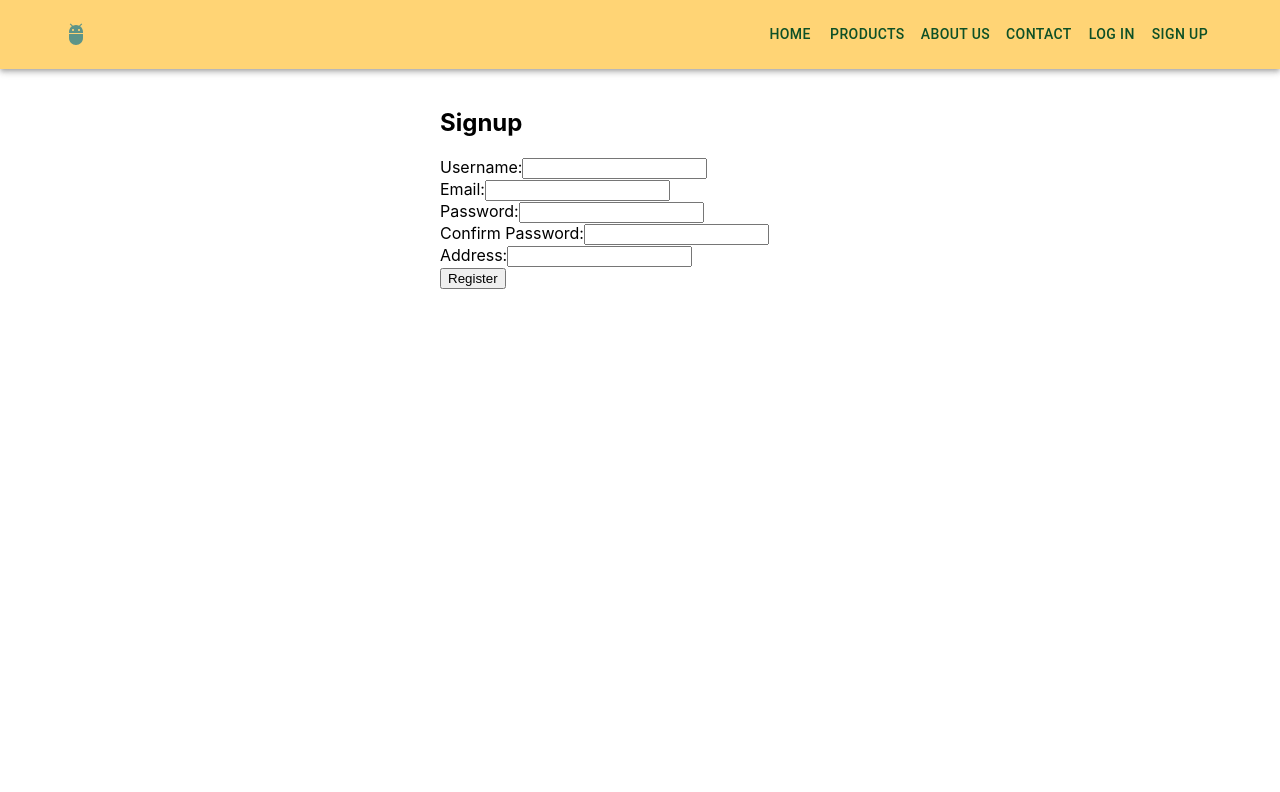
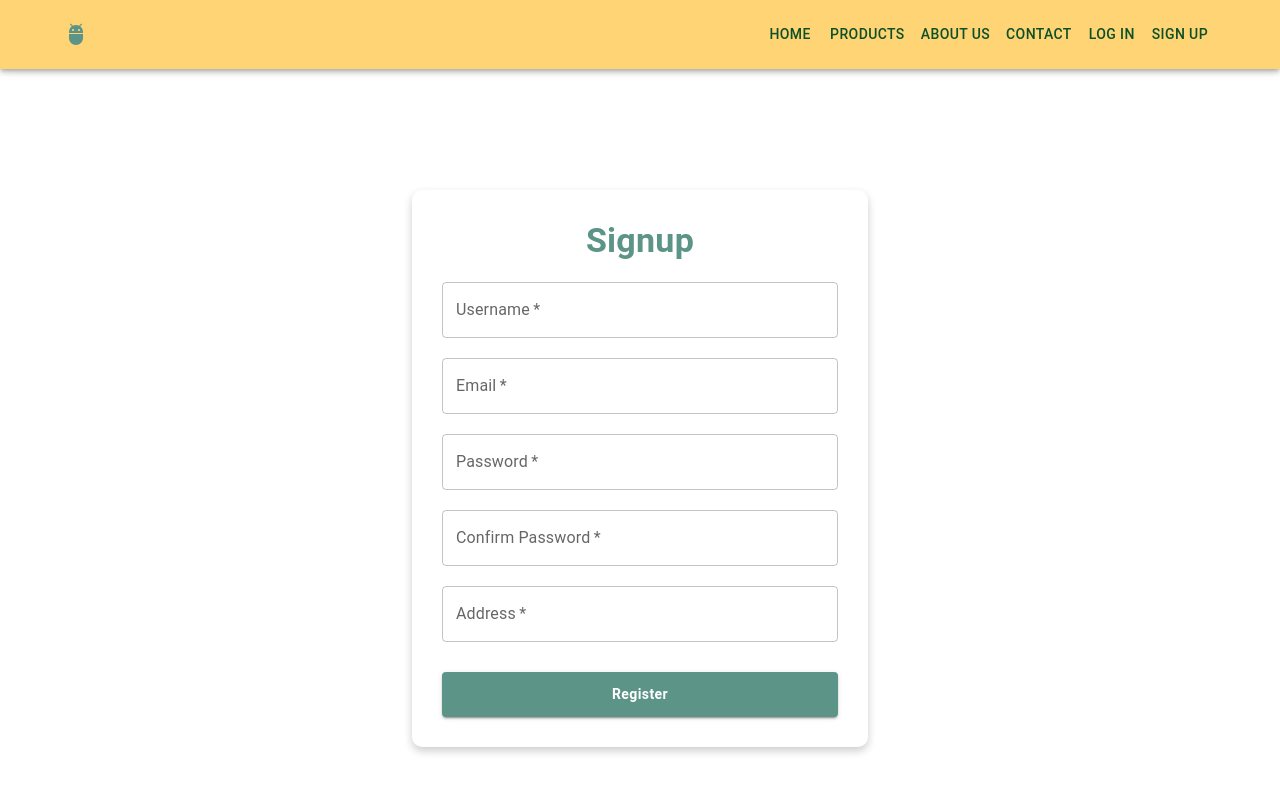
Before and after one commit to privatepej/OnlineOrderingSystem, a React (Create React App) app: page /signup in a window 1280 px wide. Shown: the top 792 px of the page. Built offline with nearby package versions, Linux system fonts and the light colour scheme.

Commit message:
login and signup design

```diff
--- a/src/pages/Homepage.js
+++ b/src/pages/Homepage.js
@@ -1,5 +1,4 @@
 import React from "react";
-import { useAuth } from "../hooks/AuthProvider";
 import Banner from "./component/Banner";
 import AboutUsHome from "./component/AboutUsHome";
 import BannerPhoto from "./component/BannerPhoto";
@@ -9,11 +8,8 @@ import Footer from "./component/Footer";
 import Landing from "./component/Landing";
 
 const Homepage = () => {
-  const { user } = useAuth();
-
   return (
     <>
-      {/* <h1>HELLO {user?.username}</h1> */}
       <Landing />
       <Banner />
       <AboutUsHome />
--- a/src/pages/LoginPage.js
+++ b/src/pages/LoginPage.js
@@ -2,12 +2,20 @@ import React, { useState } from "react";
 import { useNavigate } from "react-router-dom";
 import { useAuth } from "../hooks/AuthProvider";
 import Api from "../api/api";
+import {
+  Box,
+  Button,
+  TextField,
+  Typography,
+  Link,
+  Container,
+  Alert,
+} from "@mui/material";
 
 const LoginPage = () => {
   const [email, setEmail] = useState("");
   const [password, setPassword] = useState("");
   const [error, setError] = useState("");
-  const navigate = useNavigate();
   const { login } = useAuth();
 
   const handleLogin = async (e) => {
@@ -16,34 +24,112 @@ const LoginPage = () => {
 
     try {
       const userData = await Api.login(email, password);
-      console.log("userData", userData);
       login(userData);
-      navigate(userData.role === "ADMINISTRATOR" ? "/dashboard" : "/");
     } catch (err) {
       setError(err || "Invalid email or password");
     }
   };
 
   return (
-    <form onSubmit={handleLogin}>
-      <h2>Login</h2>
-      {error && <p style={{ color: "red" }}>{error}</p>}
-      <input
+    <Container
+      maxWidth="xs"
+      sx={{
+        display: "flex",
+        alignItems: "center",
+        minHeight: "100vh",
+      }}
+    >
+      <Box
+        sx={{
+          padding: "30px",
+          borderRadius: "10px",
+          boxShadow: "0 4px 8px rgba(0, 0, 0, 0.2)",
+          textAlign: "center",
+          width: "100%",
+        }}
+      >
+        <Typography
+          variant="h4"
+          sx={{ fontWeight: "bold", color: "#5d9488", marginBottom: "20px" }}
+        >
+          Log in
+        </Typography>
+
+        {error && (
+          <Alert severity="error" sx={{ marginBottom: "20px" }}>
+            {error}
+          </Alert>
+        )}
+
+        <Box component="form" onSubmit={handleLogin}>
+          <TextField
+            label="Email"
             type="email"
-        placeholder="Email"
+            placeholder="Example@Gmail.com"
+            fullWidth
             value={email}
             onChange={(e) => setEmail(e.target.value)}
             required
+            sx={{
+              marginBottom: "20px",
+            }}
           />
-      <input
+
+          <TextField
+            label="Password"
             type="password"
-        placeholder="Password"
+            placeholder="Enter password"
+            fullWidth
             value={password}
             onChange={(e) => setPassword(e.target.value)}
             required
+            sx={{
+              marginBottom: "20px",
+            }}
           />
-      <button type="submit">Login</button>
-    </form>
+
+          <Button
+            type="submit"
+            variant="contained"
+            fullWidth
+            sx={{
+              backgroundColor: "#5d9488",
+              color: "#fff",
+              fontWeight: "bold",
+              textTransform: "none",
+              "&:hover": {
+                backgroundColor: "#0e5026",
+              },
+              marginTop: "10px",
+            }}
+          >
+            Sign In
+          </Button>
+        </Box>
+
+        <Box
+          sx={{
+            marginTop: "20px",
+            textAlign: "center",
+          }}
+        >
+          <Typography variant="body2" sx={{ color: "#888" }}>
+            Don't have an account?
+            <Link
+              href="/signup"
+              sx={{
+                color: "#ffd475",
+                fontWeight: "bold",
+                textDecoration: "none",
+              }}
+            >
+              {" "}
+              Sign Up
+            </Link>
+          </Typography>
+        </Box>
+      </Box>
+    </Container>
   );
 };
 
--- a/src/pages/SignupPage.js
+++ b/src/pages/SignupPage.js
@@ -2,6 +2,18 @@ import React, { useState } from "react";
 import { useNavigate } from "react-router-dom";
 import { useAuth } from "../hooks/AuthProvider";
 import Api from "../api/api";
+import {
+  Box,
+  Button,
+  TextField,
+  Typography,
+  Container,
+  Alert,
+  Select,
+  MenuItem,
+  InputLabel,
+  FormControl,
+} from "@mui/material";
 
 const SignupPage = () => {
   const [formData, setFormData] = useState({
@@ -10,23 +22,22 @@ const SignupPage = () => {
     password: "",
     confirmPassword: "",
     address: "",
-    role: "CUSTOMER", // Default role
+    role: "CUSTOMER",
   });
   const [error, setError] = useState("");
   const [success, setSuccess] = useState("");
   const navigate = useNavigate();
-  const { user } = useAuth(); // Get the currently logged-in user
+  const { user } = useAuth();
 
   const handleChange = (e) => {
     const { name, value } = e.target;
     setFormData((prev) => ({ ...prev, [name]: value }));
-    setError(""); // Clear error on input change
+    setError("");
   };
 
   const handleSubmit = async (e) => {
     e.preventDefault();
 
-    // Client-side validation
     if (formData.password !== formData.confirmPassword) {
       setError("Passwords do not match");
       return;
@@ -35,6 +46,14 @@ const SignupPage = () => {
     try {
       await Api.registerUser(formData);
       setSuccess("Registration successful!");
+      setFormData({
+        username: "",
+        email: "",
+        password: "",
+        confirmPassword: "",
+        address: "",
+        role: "CUSTOMER",
+      });
       setTimeout(() => {
         navigate(user?.role === "ADMINISTRATOR" ? "/admin/signup" : "/login");
       }, 2000);
@@ -44,82 +63,136 @@ const SignupPage = () => {
   };
 
   return (
-    <div style={{ maxWidth: "400px", margin: "auto", padding: "20px" }}>
-      <h2>{user?.role === "ADMINISTRATOR" ? "Add User" : "Signup"}</h2>
-      {error && <p style={{ color: "red" }}>{error}</p>}
-      {success && <p style={{ color: "green" }}>{success}</p>}
-      <form onSubmit={handleSubmit}>
-        <div>
-          <label>Username:</label>
-          <input
-            type="text"
+    <Container
+      maxWidth="xs"
+      sx={{
+        display: "flex",
+        flexDirection: "column",
+        justifyContent: "center",
+        alignItems: "center",
+        minHeight: "100vh",
+      }}
+    >
+      <Box
+        sx={{
+          padding: "30px",
+          borderRadius: "10px",
+          boxShadow: "0 4px 8px rgba(0, 0, 0, 0.2)",
+          textAlign: "center",
+          backgroundColor: "#fff",
+          width: "100%",
+        }}
+      >
+        <Typography
+          variant="h4"
+          sx={{ fontWeight: "bold", color: "#5d9488", marginBottom: "20px" }}
+        >
+          {user?.role === "ADMINISTRATOR" ? "Add User" : "Signup"}
+        </Typography>
+
+        {error && (
+          <Alert severity="error" sx={{ marginBottom: "20px" }}>
+            {error}
+          </Alert>
+        )}
+        {success && (
+          <Alert severity="success" sx={{ marginBottom: "20px" }}>
+            {success}
+          </Alert>
+        )}
+
+        <Box component="form" onSubmit={handleSubmit}>
+          <TextField
+            label="Username"
             name="username"
+            fullWidth
             value={formData.username}
             onChange={handleChange}
             required
+            sx={{ marginBottom: "20px" }}
           />
-        </div>
-        <div>
-          <label>Email:</label>
-          <input
+
+          <TextField
+            label="Email"
+            name="email"
             type="email"
-            name="email"
+            fullWidth
             value={formData.email}
             onChange={handleChange}
             required
+            sx={{ marginBottom: "20px" }}
           />
-        </div>
-        <div>
-          <label>Password:</label>
-          <input
+
+          <TextField
+            label="Password"
+            name="password"
             type="password"
-            name="password"
+            fullWidth
             value={formData.password}
             onChange={handleChange}
             required
+            sx={{ marginBottom: "20px" }}
           />
-        </div>
-        <div>
-          <label>Confirm Password:</label>
-          <input
+
+          <TextField
+            label="Confirm Password"
+            name="confirmPassword"
             type="password"
-            name="confirmPassword"
+            fullWidth
             value={formData.confirmPassword}
             onChange={handleChange}
             required
+            sx={{ marginBottom: "20px" }}
           />
-        </div>
-        <div>
-          <label>Address:</label>
-          <input
-            type="text"
+
+          <TextField
+            label="Address"
             name="address"
+            fullWidth
             value={formData.address}
             onChange={handleChange}
             required
+            sx={{ marginBottom: "20px" }}
           />
-        </div>
 
-        {/* Conditionally render the Role dropdown for admins */}
           {user?.role === "ADMINISTRATOR" && (
-          <div>
-            <label>Role:</label>
-            <select
+            <FormControl fullWidth sx={{ marginBottom: "20px" }}>
+              <InputLabel>Role</InputLabel>
+              <Select
+                label="role"
                 name="role"
                 value={formData.role}
                 onChange={handleChange}
                 required
               >
-              <option value="CUSTOMER">Customer</option>
-              <option value="STAFF">Staff</option>
-              <option value="ADMINISTRATOR">Administrator</option>
-            </select>
-          </div>
+                <MenuItem value="CUSTOMER">Customer</MenuItem>
+                <MenuItem value="STAFF">Staff</MenuItem>
+                <MenuItem value="ADMINISTRATOR">Administrator</MenuItem>
+              </Select>
+            </FormControl>
           )}
 
-        <button type="submit">Register</button>
-      </form>
-    </div>
+          <Button
+            type="submit"
+            variant="contained"
+            fullWidth
+            sx={{
+              backgroundColor: "#5d9488",
+              color: "#fff",
+              fontWeight: "bold",
+              textTransform: "none",
+              "&:hover": {
+                backgroundColor: "#0e5026",
+              },
+              marginTop: "10px",
+              padding: "10px 0",
+            }}
+          >
+            Register
+          </Button>
+        </Box>
+      </Box>
+    </Container>
   );
 };
 
--- a/src/pages/component/AboutUsHome.js
+++ b/src/pages/component/AboutUsHome.js
@@ -1,6 +1,6 @@
 import React from "react";
 import Box from "@mui/material/Box";
-import { Typography, Button, Link } from "@mui/material";
+import { Typography, Button } from "@mui/material";
 import { useNavigate } from "react-router";
 
 const AboutUsHome = () => {
--- a/src/pages/component/ShopFor.js
+++ b/src/pages/component/ShopFor.js
@@ -1,6 +1,6 @@
 import React from "react";
 import Box from "@mui/material/Box";
-import { Typography, Link, Button } from "@mui/material";
+import { Typography, Button } from "@mui/material";
 import FastfoodIcon from "@mui/icons-material/Fastfood";
 import LocalPizzaIcon from "@mui/icons-material/LocalPizza";
 import IcecreamIcon from "@mui/icons-material/Icecream";
```
Lines whose indentation alone changed are shown as unchanged.
